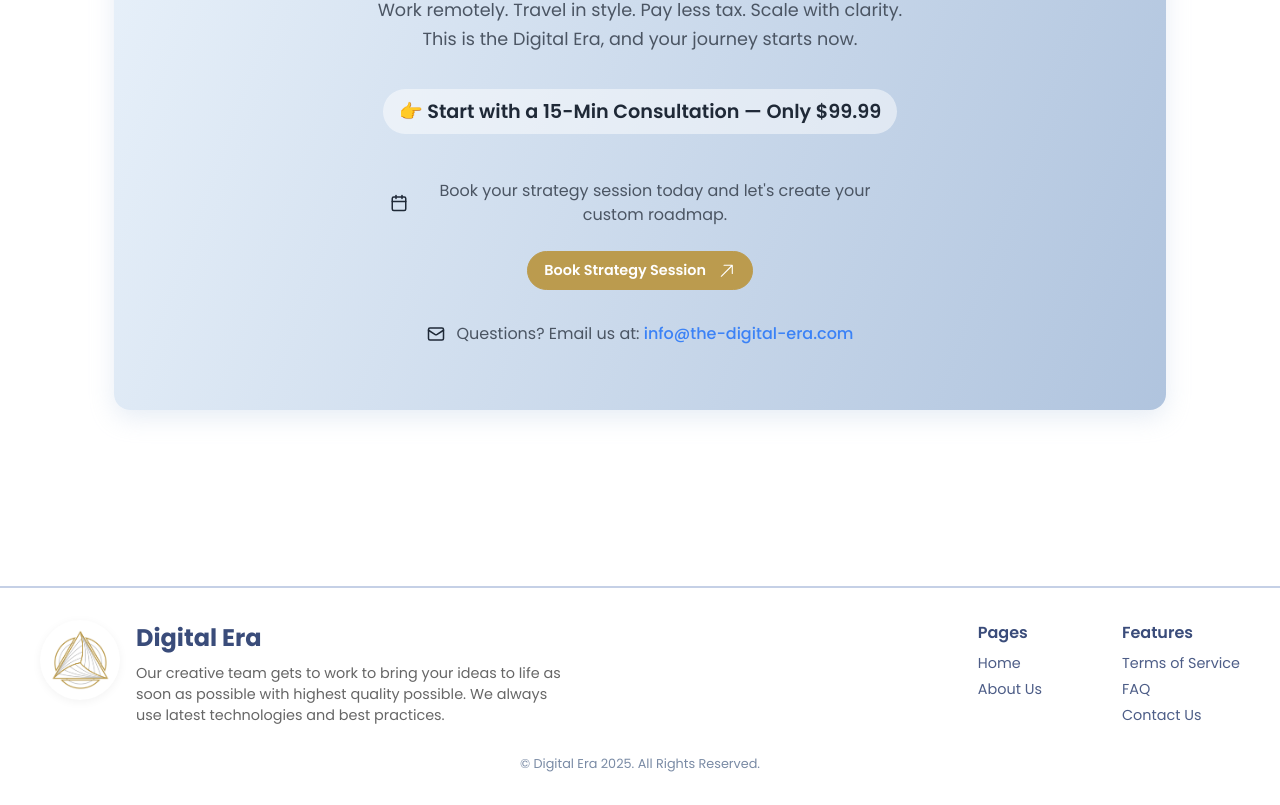
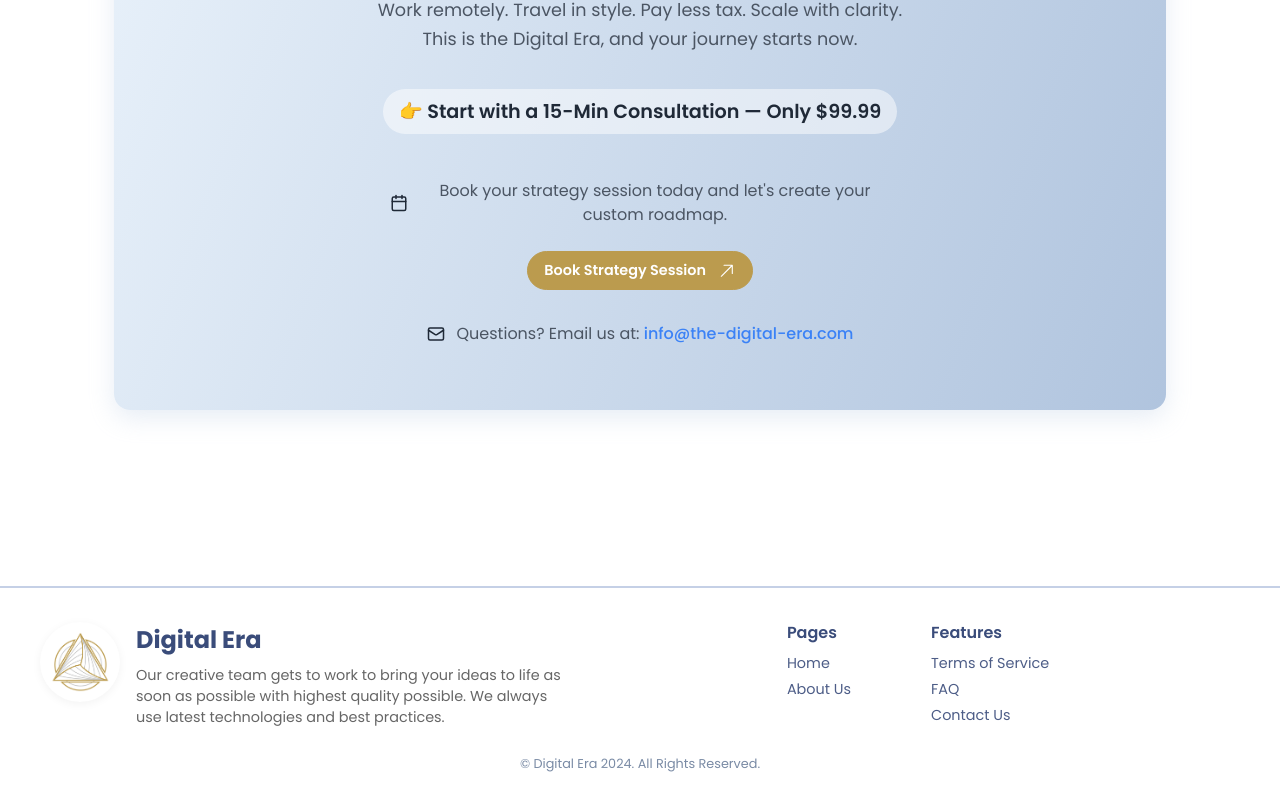
Before and after one commit to Brkic365/digital-era, a Next.js app: page /faq in a window 1280 px wide. Shown: the part 1077-1882 px from the top of the page. Built offline with nearby package versions, Linux system fonts and the light colour scheme.

Commit message:
footer update

```diff
--- a/src/components/Footer.js
+++ b/src/components/Footer.js
@@ -41,7 +41,7 @@ export default function Footer() {
       </div>
 
       <div className={styles.bottomBar}>
-        <p>© Digital Era 2025. All Rights Reserved.</p>
+        <p>© Digital Era 2024. All Rights Reserved.</p>
       </div>
     </footer>
   );
--- a/src/styles/components/Footer.module.scss
+++ b/src/styles/components/Footer.module.scss
@@ -7,6 +7,7 @@
     .container {
       display: flex;
       justify-content: space-between;
+      align-items: center;
       flex-wrap: wrap;
       gap: 2rem;
       max-width: 1200px;
@@ -51,7 +52,7 @@
     .links {
       flex: 1 1 50%;
       display: flex;
-      justify-content: flex-end;
+      justify-content: center;
       flex-wrap: wrap;
       gap: 2rem;
 
```
